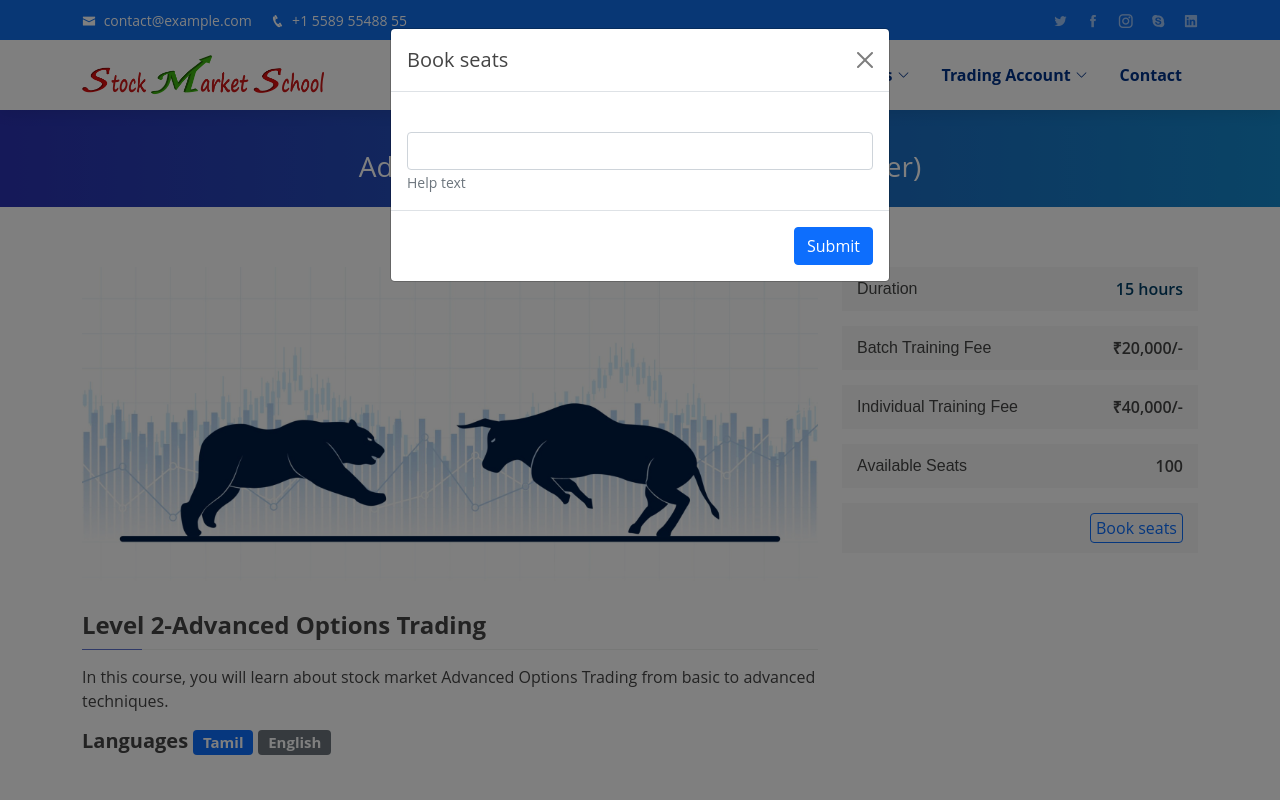
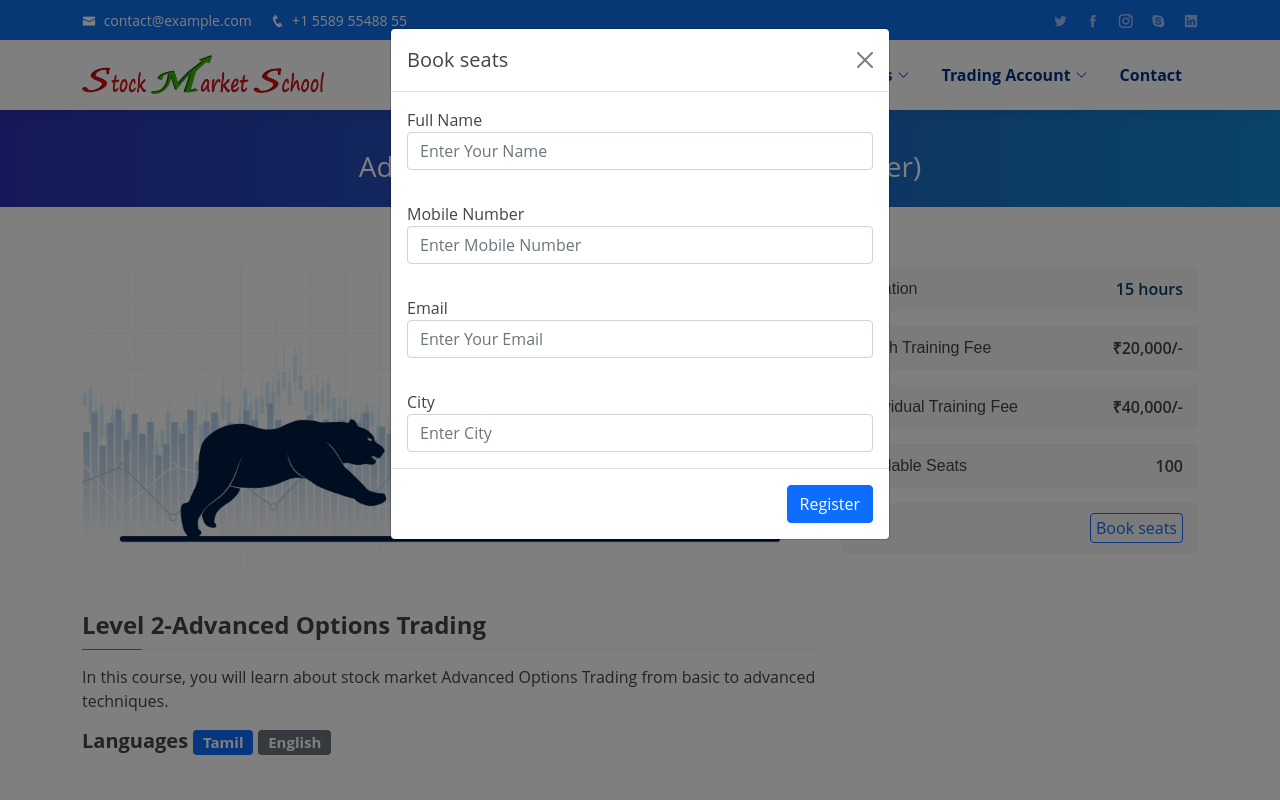
Before and after one commit to kishoredurai/stockmarketschool_final, a Flask app: page /course2 in a window 1280 px wide, after a click on "Book seats". Run offline with Flask 2, Linux system fonts and the light colour scheme; some libraries are stand-ins or nearby versions.

Commit message:
book seat modal

```diff
--- a/templates/courses/course2.html
+++ b/templates/courses/course2.html
@@ -59,28 +59,58 @@
             </div>
         </div>
 
-        <div class="modal  fade" id="exampleModal" tabindex="-1" aria-labelledby="exampleModalLabel" aria-hidden="true">
-            <div class="modal-dialog">
+        <div class="modal  fade" id="exampleModal" tabindex="-1" aria-labelledby="exampleModalLabel"
+        aria-hidden="true">
+        <div class="modal-dialog">
+            <form name="submit-to-google-sheet" method="post" id = "courseform">
+
                 <div class="modal-content">
                     <div class="modal-header">
                         <h5 class="modal-title" id="exampleModalLabel">Book seats</h5>
-                        <button type="button" class="btn-close" data-bs-dismiss="modal" aria-label="Close"></button>
+                        <button type="button" class="btn-close" data-bs-dismiss="modal"
+                            aria-label="Close"></button>
                     </div>
                     <div class="modal-body">
                         <div class="form-group">
-                            <label for=""></label>
-                            <input type="text" class="form-control" name="" id="" aria-describedby="helpId"
-                                placeholder="">
-                            <small id="helpId" class="form-text text-muted">Help text</small>
+                            <label for="">Full Name</label>
+                            <input type="text" class="form-control" name="name" id="name"
+                                aria-describedby="helpId" placeholder="Enter Your Name" required>
+                            <!-- <small id="helpId" class="form-text text-muted">Help text</small> -->
+                        </div>
+                    </div>
+                    <div class="modal-body">
+                        <div class="form-group">
+                            <label for="">Mobile Number</label>
+                            <input type="text" class="form-control" name="mobile" id="mobile"
+                                aria-describedby="helpId" placeholder="Enter Mobile Number" required>
+                            <!-- <small id="helpId" class="form-text text-muted">Help text</small> -->
+                        </div>
+                    </div>
+                    <div class="modal-body">
+                        <div class="form-group">
+                            <label for="">Email</label>
+                            <input type="email" class="form-control" name="email" id="email"
+                                aria-describedby="helpId" placeholder="Enter Your Email" required>
+                            <!-- <small id="helpId" class="form-text text-muted">Help text</small> -->
+                        </div>
+                    </div>
+                    <div class="modal-body">
+                        <div class="form-group">
+                            <label for="">City</label>
+                            <input type="text" class="form-control" name="city" id="city"
+                                aria-describedby="helpId" placeholder="Enter City">
+                            <!-- <small id="helpId" class="form-text text-muted">Help text</small> -->
                         </div>
                     </div>
                     <div class="modal-footer">
                         <!-- <button type="button" class="btn btn-secondary" data-bs-dismiss="modal">Close</button> -->
-                        <button type="button" class="btn btn-primary">Submit</button>
+                        <button type="submit"  class="btn btn-primary">Register</button>
                     </div>
+
                 </div>
-            </div>
+            </form>
         </div>
+    </div>
     </section><!-- End Cource Details Section -->
 
     <!-- ======= Cource Details Tabs Section ======= -->
@@ -246,6 +276,26 @@
     </section>
     <!-- End Cta Section -->
 </main><!-- End #main -->
+
+<!-- google sheet -->
+
+<script>
+    const scriptURL = 'https://script.google.com/macros/s/AKfycbyFZA9ZmH_gS7lkICCN5VVaHh299HG1oEedgxSIVvGULfBe0gwuMrkwbw1Cg5RQz97s2A/exec'
+    const form = document.forms['submit-to-google-sheet']
+
+
+    form.addEventListener('submit', e => {
+      e.preventDefault();
+      $('#exampleModal').modal('hide');
+
+      fetch(scriptURL, { method: 'POST', body: new FormData(form) })
+        .then(response => console.log('Success!', response))
+        .catch(error => console.error('Error!', error.message))
+
+      document.getElementById("courseform").reset();
+
+    })
+  </script>
 <script src="{{ url_for('static',filename='assets/assets_course/vendor/jquery/jquery.min.js') }}"></script>
 <script
     src="{{ url_for('static',filename='assets/assets_course/vendor/bootstrap/js/bootstrap.bundle.min.js') }}"></script>
```
Also changed, not shown: templates/courses/course1.html (+57 -7 lines).
